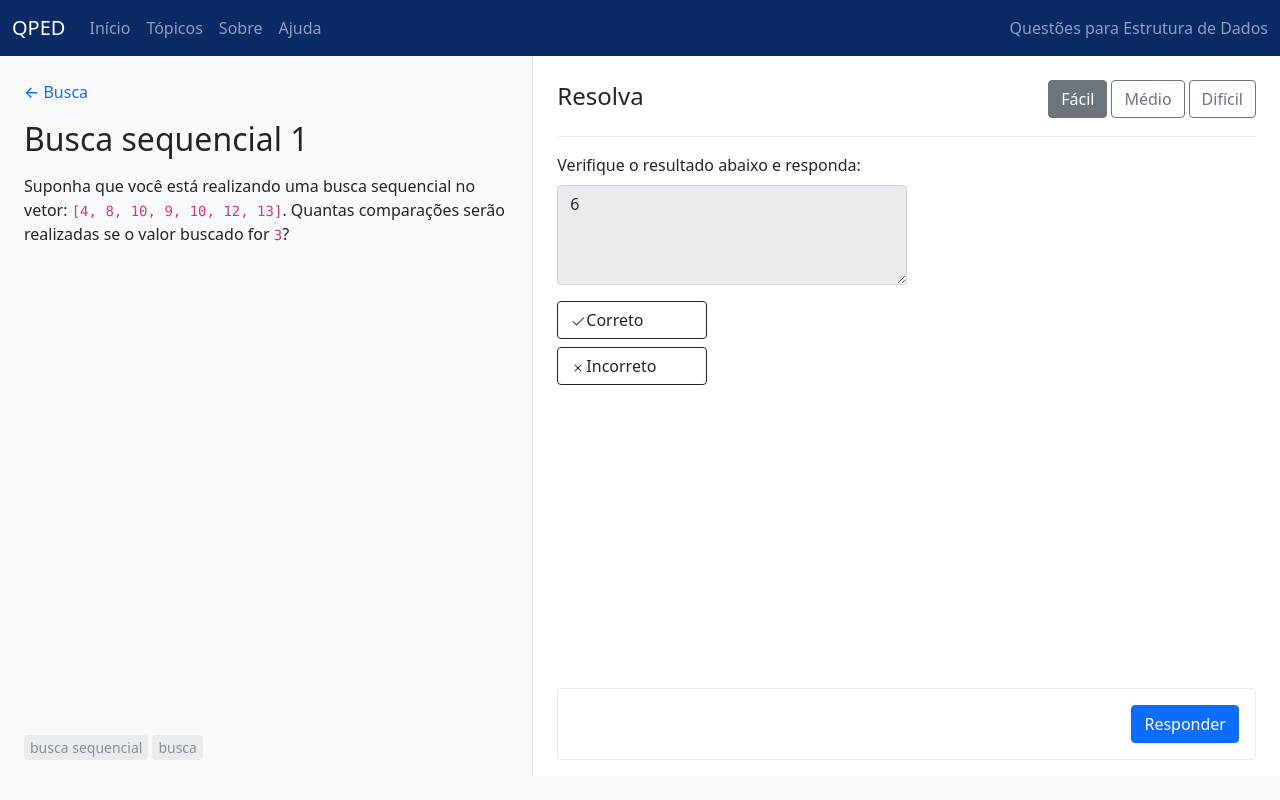
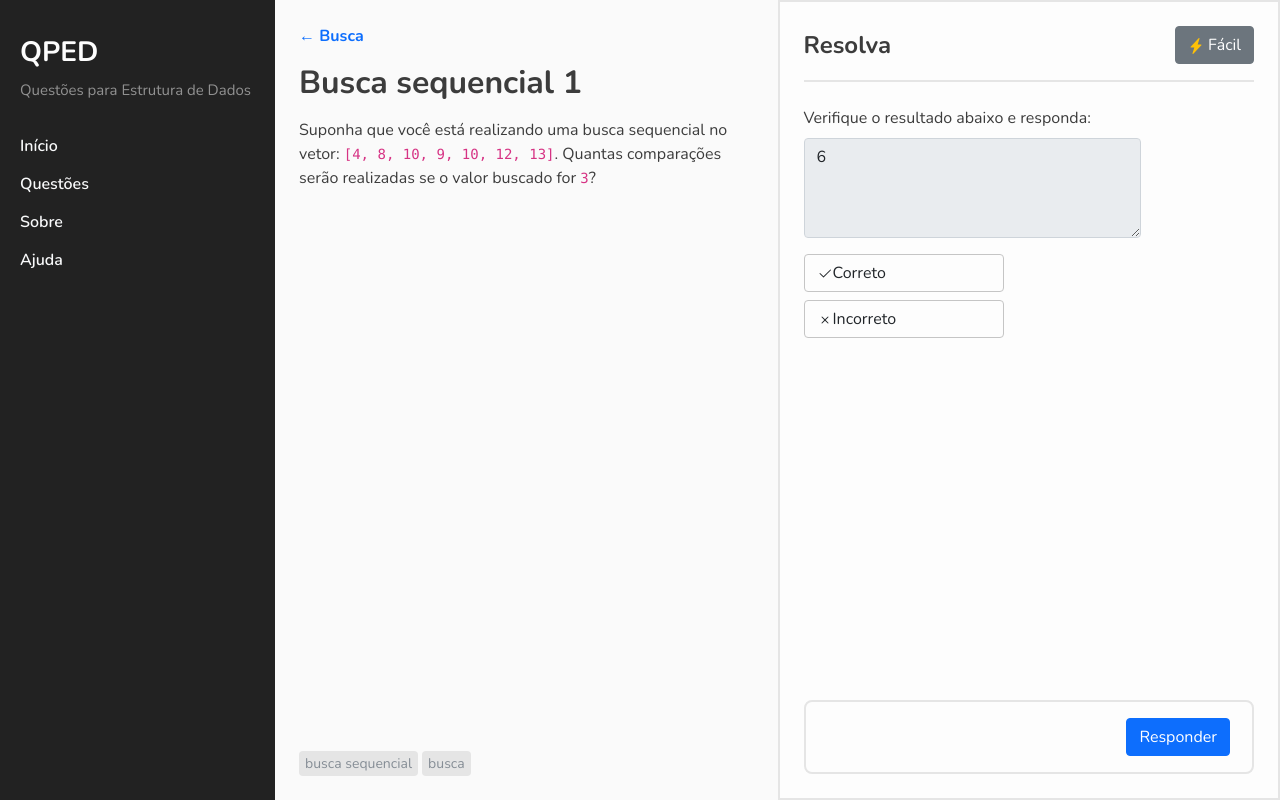
Before and after one commit to utfpr-qped/qped, a React (Create React App) app: page /question/busca/busca-1 in a window 1280 px wide. Built offline with nearby package versions, Linux system fonts and the light colour scheme; the HTML template or start-up script is replaced by a standard one.

Commit message:
redesign navbar and view question layout

```diff
--- a/src/App.js
+++ b/src/App.js
@@ -10,14 +10,14 @@ import './index.css';
 function App() {
   return (
     <BrowserRouter>
-      <div className="App">
-        <Navbar />
+      <Navbar />
 
+      <main>
         <Switch>
           <Route path="/topics" component={Topics} />
           <Route path="/question/:subject/:idQuestion" component={ViewQuestion} />
         </Switch>
-      </div>
+      </main>
     </BrowserRouter>
   );
 }
--- a/src/components/InputType/index.css
+++ b/src/components/InputType/index.css
@@ -1,5 +1,5 @@
 .options-container label {
   text-align: left;
-  min-width: 150px;
-  /* border-color: var(--lightBorder); */
+  min-width: 200px;
+  border-color: #c5c5c5;
 }
--- a/src/components/InputType/index.js
+++ b/src/components/InputType/index.js
@@ -20,7 +20,7 @@ const TrueOrFalse = ({ options, setUserInput }) => {
   const [selectedOption, setSelectedOption] = useState(null)
 
   return (
-    <div className="TrueOrFalse mb-3 w-50" >
+    <div className="TrueOrFalse mb-3 w-75" >
       <label className="form-label">Verifique o resultado abaixo e responda:</label>
       <textarea className="form-control mb-3" defaultValue={options[0]} style={{ height: 100 + 'px' }} readOnly></textarea>
 
--- /dev/null
+++ b/src/components/Navbar/index.css
@@ -0,0 +1,31 @@
+.sidenav {
+  height: 100%;
+  width: 275px;
+  position: fixed;
+  z-index: 1;
+  top: 0;
+  left: 0;
+  background-color: #222;
+  color: #fdfdfd;
+  overflow-x: hidden;
+  padding: 36px 20px;
+}
+
+nav .brand {
+  margin-bottom: 32px;
+}
+
+nav .brand span {
+  font-size: 15px;
+  color: rgba(255, 255, 255, 0.5);
+}
+
+nav div.nav-menu {
+  display: flex;
+  flex-direction: column;
+}
+
+nav div.nav-menu a {
+  font-weight: 600;
+  margin-bottom: 14px;
+}
--- a/src/components/Navbar/index.js
+++ b/src/components/Navbar/index.js
@@ -1,28 +1,18 @@
-import { Link } from "react-router-dom";
+import './index.css';
 
 const Navbar = () => {
   return (
-    <nav className="navbar navbar-expand-lg navbar-dark" style={{ backgroundColor: '#0A2A66' }}>
-      <div className="container-fluid">
-        <Link className="navbar-brand h1 my-0" to="/">
-          {/* <img src="brand-logo.svg" className="d-inline-block align-text-top"> */}
-          QPED
-        </Link>
-        <button className="navbar-toggler" type="button" data-bs-toggle="collapse" data-bs-target="#navbarText"
-          aria-controls="navbarText" aria-expanded="false" aria-label="Toggle navigation">
-          <span className="navbar-toggler-icon"></span>
-        </button>
-        <div className="collapse navbar-collapse" id="navbarText">
-          <ul className="navbar-nav me-auto mb-2 mb-lg-0">
-            <Link to="/" className="nav-link">Início</Link>
-            <Link to="/topics" className="nav-link">Tópicos</Link>
-            <Link to="/" className="nav-link">Sobre</Link>
-            <Link to="/" className="nav-link">Ajuda</Link>
-          </ul>
-          <span className="navbar-text">
-            Questões para Estrutura de Dados
-          </span>
-        </div>
+    <nav className="sidenav">
+      <div className="brand">
+        <div className="h3">QPED</div>
+        <span>Questões para Estrutura de Dados</span>
+      </div>
+
+      <div className="nav-menu">
+        <a href="#" className="text-light">Início</a>
+        <a href="#" className="text-light">Questões</a>
+        <a href="#" className="text-light">Sobre</a>
+        <a href="#" className="text-light">Ajuda</a>
       </div>
     </nav>
   );
--- a/src/components/QuestionActions/index.css
+++ b/src/components/QuestionActions/index.css
@@ -3,12 +3,12 @@
   display: flex;
 
   padding: 16px;
-  border: 1px solid var(--lightBorder);
-  border-radius: 4px;
+  border: var(--mainBorder);
+  border-radius: 8px;
 }
 
 .Resolution .container-actions button {
-  margin-left: 4px;
+  margin-right: 6px;
 }
 
 /* ! Default state */
@@ -18,20 +18,22 @@
 
 /* ! Solved state */
 .Resolution .container-actions.solved {
+  flex-direction: column;
   justify-content: space-between;
   color: white;
   border: 1px solid var(--secondary);
   background-color: var(--secondary);
 }
 
+.Resolution .container-actions.solved .answer {
+  margin-bottom: 16px;
+}
+
 .Resolution .container-actions.solved .answer p {
   font-weight: 600;
-  color: initial;
+  color: #fdfdfd;
   margin-bottom: 8px;
 }
-
-.Resolution .container-actions.solved .answer p[data-answer-state="true"] { color: var(--correct); }
-.Resolution .container-actions.solved .answer p[data-answer-state="false"] { color: var(--incorrect); }
 
 /* Box for where the correct answer is outputted */
 .Resolution .container-actions.solved .answer > div {
--- a/src/components/TopicSection/index.js
+++ b/src/components/TopicSection/index.js
@@ -2,8 +2,8 @@ import { Link } from "react-router-dom";
 
 const TopicSection = ({ questionList, sectionTitle }) => {
   return (
-    <section className="topic p-4 mb-3">
-      <h2 className="h4 mb-4">{sectionTitle}</h2>
+    <section className="topic p-4 pb-3 mb-3">
+      <h2 className="h4 mb-3">{sectionTitle}</h2>
       {
         questionList.map(question =>
           <Link
--- a/src/index.css
+++ b/src/index.css
@@ -1,4 +1,5 @@
 @charset "UTF-8";
+@import url('https://fonts.googleapis.com/css2?family=Nunito:wght@400;600;700&display=swap');
 
 :root {
   --secondary: #6C757D;
@@ -6,13 +7,32 @@
   --dark: #343A40;
   --correct: #6EFF02;
   --incorrect: #ff1e00;
-  --lightBorder: #E9ECEF;
+  --lightBorder:#e5e5e5;
+
+  --mainBorder: 2px solid #e5e5e5;
 }
 
 /* * { border: 1px solid salmon; } */
 
+html, body, #root {
+  height: 100%;
+}
+
 body {
-  background-color: #F7F8FA;
+  font-family: 'Nunito', sans-serif;
+  background-color: #fdfdfd;
+  color: #3c3c3c;
+}
+
+h1, h2, h3, h4, h5, h6,
+.h1, .h2, .h3, .h4, .h5, .h6 {
+  font-weight: 700;
 }
 
 a { text-decoration: none; }
+
+/* Page content */
+main {
+  height: 100%;
+  margin-left: 275px;
+}
--- a/src/view/Topics/index.css
+++ b/src/view/Topics/index.css
@@ -1,13 +1,9 @@
-.Topics {
-  background-color: #F7F8FA;
-}
-
 /* Container onde as questoes de um unico topico ficam
   Pode existir varias secoes como essa na pagina de Topicos
 */
 .Topics section.topic {
-  border-radius: 4px;
-  border: 1px solid #DEE2E6;
+  border-radius: 8px;
+  border: var(--mainBorder);
   background-color: white;
 }
 
--- a/src/view/ViewQuestion/index.css
+++ b/src/view/ViewQuestion/index.css
@@ -1,13 +1,20 @@
+.ViewQuestion {
+  height: 100%;
+}
+
+.ViewQuestion > .row {
+  height: 100%;
+}
+
 /* ! AREA INSTRUCTION */
 .Instruction {
   display: flex;
   flex-direction: column;
   justify-content: space-between;
 
-  padding: 16px 24px;
+  padding: 24px;
   padding-top: 24px;
-  background-color: var(--light);
-  border-right: 1px solid var(--lightBorder);
+  background-color: rgb(250, 250, 250);
 }
 
 .Instruction .badge-tags {
@@ -20,12 +27,6 @@
   border-radius: 4px;
 }
 
-/* Link que volta para a tela de Topicos */
-.Instruction a.subject:hover {
-  color: var(--bs-primary);
-  border-bottom: 2px solid var(--bs-primary);
-}
-
 /* ! AREA RESOLUTION */
 .Resolution {
   min-height: 90vh;
@@ -33,8 +34,8 @@
   flex-direction: column;
   justify-content: space-between;
 
-  padding: 16px 24px;
-  background-color: white;
+  padding: 24px;
+  border: var(--mainBorder);
 }
 
 .Resolution header {
@@ -42,9 +43,8 @@
   justify-content: space-between;
   align-items: center;
 
-  padding-top: 8px;
   padding-bottom: 16px;
-  margin-bottom: 16px;
+  margin-bottom: 24px;
 
-  border-bottom: 1px solid var(--lightBorder);
+  border-bottom: var(--mainBorder);
 }
--- a/src/view/ViewQuestion/index.js
+++ b/src/view/ViewQuestion/index.js
@@ -26,6 +26,7 @@ const ViewQuestion = ({ match }) => {
 
   // Level of the answer
   const [selectedLevel, setSelectedLevel] = useState('easy')
+  const [showLevel, setShowLevel] = useState(false)
 
   useEffect(() => {
     /*
@@ -98,14 +99,14 @@ const ViewQuestion = ({ match }) => {
   }
 
   return (
-    <div className="container-fluid">
+    <div className="ViewQuestion container">
       <div className="row">
         {/* AREA: Instruction */}
-        <div className="Instruction col-md-5">
+        <div className="Instruction col-lg-6">
           <div className="body">
             {/* Link that goes back to the topic list */}
             <div className="mb-3">
-              <Link to="/topics" className="h6 subject">{`← ${question.subject}`}</Link>
+              <Link to="/topics" className="fw-bolder subject">{`← ${question.subject}`}</Link>
             </div>
 
             {/* Title of the question */}
@@ -128,12 +129,15 @@ const ViewQuestion = ({ match }) => {
         </div>
 
         {/* AREA: Resolution */}
-        <div className="Resolution col-md-7">
+        <div className="Resolution col-lg-6">
           <div>
             <header>
-              <h4>Resolva</h4>
+              <h4 className="mb-0">Resolva</h4>
               <div className="d-flex">
-                <div className="form-check ps-1">
+                {
+                  showLevel && (
+                    <div className="d-flex">
+                      <div className="form-check ps-1 mb-0">
                         <input
                           type="radio"
                           value="easy"
@@ -141,11 +145,11 @@ const ViewQuestion = ({ match }) => {
                           name="levelOptions"
                           id="level-easy"
                           checked={selectedLevel === 'easy'}
-                    onChange={e => { setSelectedLevel(e.target.value) }}
+                          onChange={e => { setSelectedLevel(e.target.value); setShowLevel(!showLevel) }}
                         />
                         <label className="btn btn-outline-secondary" htmlFor="level-easy">Fácil</label>
                       </div>
-                <div className="form-check ps-1">
+                      <div className="form-check ps-1 mb-0">
                         <input
                           type="radio"
                           value="medium"
@@ -153,11 +157,11 @@ const ViewQuestion = ({ match }) => {
                           name="levelOptions"
                           id="level-medium"
                           checked={selectedLevel === 'medium'}
-                    onChange={e => { setSelectedLevel(e.target.value) }}
+                          onChange={e => { setSelectedLevel(e.target.value); setShowLevel(!showLevel) }}
                         />
                         <label className="btn btn-outline-secondary" htmlFor="level-medium">Médio</label>
                       </div>
-                <div className="form-check ps-1">
+                      <div className="form-check ps-1 mb-0">
                         <input
                           type="radio"
                           value="hard"
@@ -165,9 +169,25 @@ const ViewQuestion = ({ match }) => {
                           name="levelOptions"
                           id="level-hard"
                           checked={selectedLevel === 'hard'}
-                    onChange={e => { setSelectedLevel(e.target.value) }}
+                          onChange={e => { setSelectedLevel(e.target.value); setShowLevel(!showLevel) }}
                         />
                         <label className="btn btn-outline-secondary" htmlFor="level-hard">Difícil</label>
+                      </div>
+                    </div>
+                  )
+                }
+
+                <div className="ps-1">
+                  <div className="btn btn-secondary" onClick={() => {setShowLevel(!showLevel)}}>
+                    <span className="text-warning pe-1">
+                      <svg xmlns="http://www.w3.org/2000/svg" width="16" height="16" fill="currentColor" className="bi bi-lightning-charge-fill" viewBox="0 0 16 16">
+                        <path d="M11.251.068a.5.5 0 0 1 .227.58L9.677 6.5H13a.5.5 0 0 1 .364.843l-8 8.5a.5.5 0 0 1-.842-.49L6.323 9.5H3a.5.5 0 0 1-.364-.843l8-8.5a.5.5 0 0 1 .615-.09z" />
+                      </svg>
+                    </span>
+                    {selectedLevel === 'easy' && 'Fácil'}
+                    {selectedLevel === 'medium' && 'Médio'}
+                    {selectedLevel === 'hard' && 'Difícil'}
+                  </div>
                 </div>
               </div>
             </header>
```
Also changed, not shown: src/components/QuestionActions/index.js (+7 -1 lines). Lines whose indentation alone changed are shown as unchanged.
